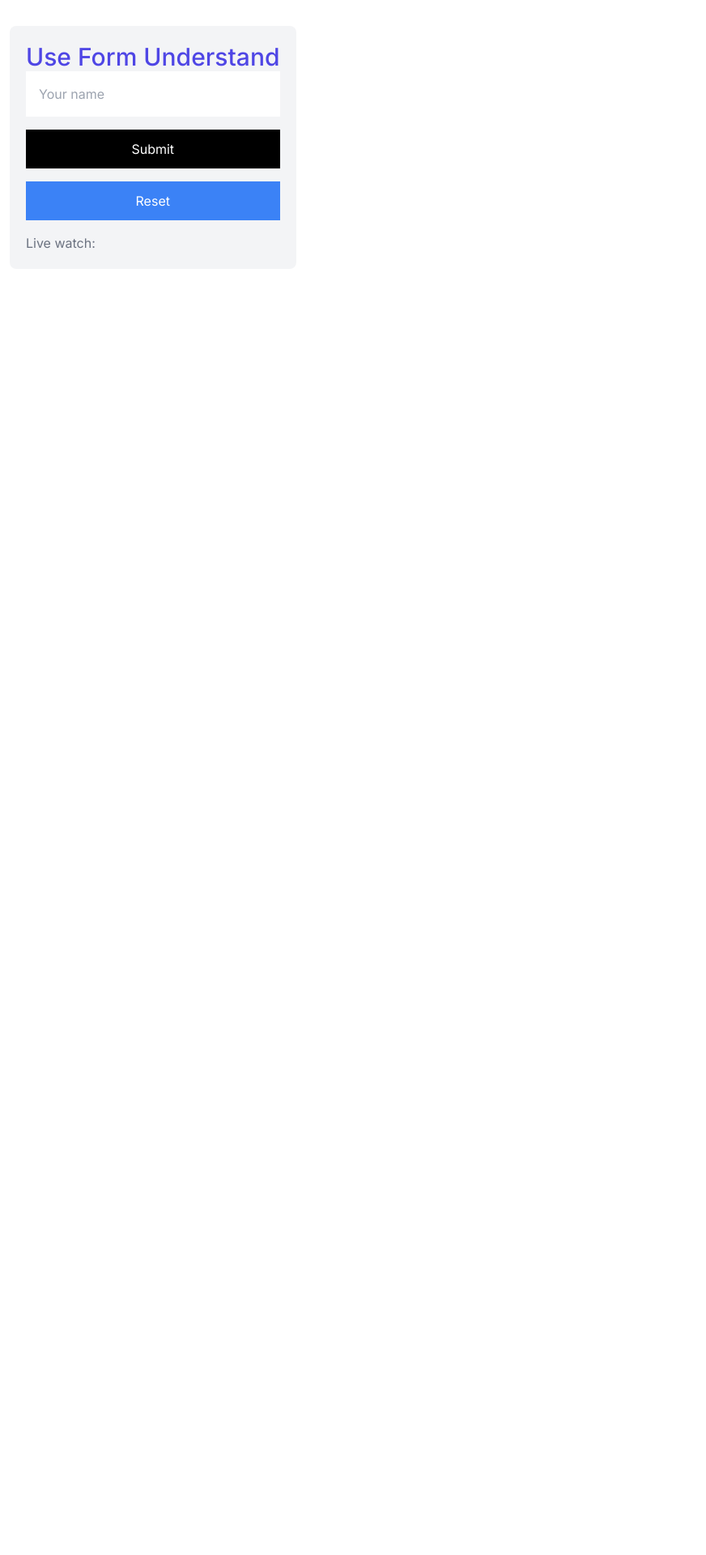
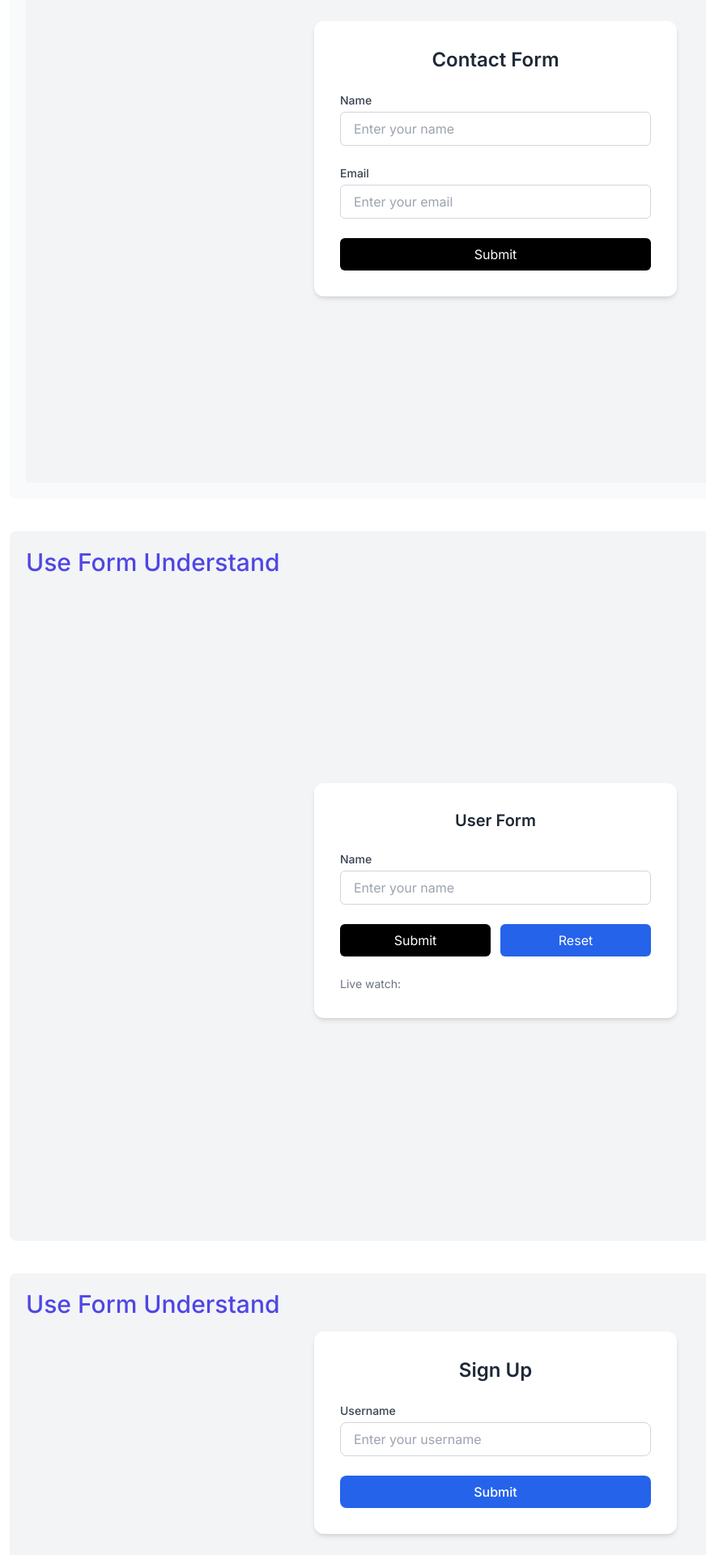
Before and after one commit to aweeshathavishanka/react-hook-form-learning, a Next.js app: page / in a window 1280 px wide. Shown: the part 300-2220 px from the top of the page at 81% size, without its empty margins (28-900 px from the left). Before the commit the page ends 800 px from the top, so only its background shows below. Built offline with nearby package versions, Linux system fonts and the light colour scheme.

Commit message:
Add CoreTrio component and enhance form layouts with improved styling and validation

```diff
--- a/app/page.tsx
+++ b/app/page.tsx
@@ -1,3 +1,4 @@
+import CoreTrio from "@/components/core-trio";
 import MyForm from "@/components/MyForm";
 import UseForm from "@/components/use-form";
 import Image from "next/image";
@@ -5,7 +6,7 @@ import Image from "next/image";
 export default function Home() {
   return (
     <main className=" max-w-7xl mx-auto p-10">
-      <div className=" flex flex-col items-start gap-y-10">
+      <div className=" flex flex-col gap-y-10">
         <div className=" bg-gray-50 p-5 rounded-lg">
           <h1 className=" text-indigo-600 font-medium text-3xl">
             Basic React Hook Form Understand
@@ -18,6 +19,12 @@ export default function Home() {
           </h1>
           <UseForm />
         </div>
+        <div className="bg-gray-100 p-5 rounded-lg">
+          <h1 className="text-indigo-600 font-medium text-3xl">
+            Use Form Understand
+          </h1>
+          <CoreTrio />
+        </div>
       </div>
     </main>
   );
--- a/components/MyForm.tsx
+++ b/components/MyForm.tsx
@@ -14,24 +14,55 @@ export default function MyForm() {
   };
 
   return (
-    <form onSubmit={handleSubmit(onSubmit)} className=" flex flex-col gap-4">
+    <div className="min-h-screen bg-gray-100 flex items-center justify-center p-6">
+      <form
+        onSubmit={handleSubmit(onSubmit)}
+        className="bg-white shadow-md rounded-xl p-8 w-full max-w-md space-y-6">
+        <h2 className="text-2xl font-semibold text-center text-gray-800">
+          Contact Form
+        </h2>
+
+        {/* Name Field */}
+        <div>
+          <label className="block text-sm font-medium text-gray-700 mb-1">
+            Name
+          </label>
           <input
             {...register("name", { required: true })}
-        className=" p-3"
-        placeholder="Name"
+            className={`w-full px-4 py-2 border ${
+              errors.name ? "border-red-500" : "border-gray-300"
+            } rounded-md focus:outline-none focus:ring-2 focus:ring-blue-500`}
+            placeholder="Enter your name"
           />
-      {errors.name && <p>Name is required</p>}
+          {errors.name && (
+            <p className="text-sm text-red-600 mt-1">Name is required</p>
+          )}
+        </div>
 
+        {/* Email Field */}
+        <div>
+          <label className="block text-sm font-medium text-gray-700 mb-1">
+            Email
+          </label>
           <input
             {...register("email", { required: true })}
-        className=" p-3"
-        placeholder="Email"
+            className={`w-full px-4 py-2 border ${
+              errors.email ? "border-red-500" : "border-gray-300"
+            } rounded-md focus:outline-none focus:ring-2 focus:ring-blue-500`}
+            placeholder="Enter your email"
           />
-      {errors.email && <p>Email is required</p>}
+          {errors.email && (
+            <p className="text-sm text-red-600 mt-1">Email is required</p>
+          )}
+        </div>
 
-      <button type="submit" className=" bg-black p-3 text-white">
+        {/* Submit Button */}
+        <button
+          type="submit"
+          className="w-full bg-black text-white py-2 rounded-md hover:bg-gray-800 transition">
           Submit
         </button>
       </form>
+    </div>
   );
 }
--- /dev/null
+++ b/components/core-trio.tsx
@@ -0,0 +1,54 @@
+"use client";
+import React from "react";
+import { useForm } from "react-hook-form";
+
+export default function CoreTrio() {
+  const {
+    register,
+    handleSubmit,
+    formState: { errors },
+  } = useForm();
+
+  const onSubmit = (data: any) => {
+    console.log("Form Data:", data);
+  };
+
+  return (
+    <div className=" flex items-center justify-center bg-gray-100 p-4">
+      <form
+        onSubmit={handleSubmit(onSubmit)}
+        className="bg-white shadow-md rounded-xl p-8 w-full max-w-md space-y-6">
+        <h2 className="text-2xl font-semibold text-gray-800 text-center">
+          Sign Up
+        </h2>
+
+        <div>
+          <label className="block text-sm font-medium text-gray-700 mb-1">
+            Username
+          </label>
+          <input
+            {...register("username", { required: true, minLength: 3 })}
+            placeholder="Enter your username"
+            className={`w-full px-4 py-2 border ${
+              errors.username ? "border-red-500" : "border-gray-300"
+            } rounded-lg focus:outline-none focus:ring-2 focus:ring-blue-500`}
+          />
+          {errors.username?.type === "required" && (
+            <p className="text-sm text-red-600 mt-1">Username is required</p>
+          )}
+          {errors.username?.type === "minLength" && (
+            <p className="text-sm text-red-600 mt-1">
+              Minimum 3 characters required
+            </p>
+          )}
+        </div>
+
+        <button
+          type="submit"
+          className="w-full bg-blue-600 text-white font-medium py-2 px-4 rounded-lg hover:bg-blue-700 transition duration-200">
+          Submit
+        </button>
+      </form>
+    </div>
+  );
+}
--- a/components/use-form.tsx
+++ b/components/use-form.tsx
@@ -17,24 +17,51 @@ export default function UseForm() {
   const nameValue = watch("name"); // live watch
 
   return (
-    <form onSubmit={handleSubmit(onSubmit)} className=" flex flex-col gap-4">
+    <div className="min-h-screen bg-gray-100 flex items-center justify-center p-6">
+      <form
+        onSubmit={handleSubmit(onSubmit)}
+        className="bg-white p-8 rounded-xl shadow-md w-full max-w-md space-y-6">
+        <h2 className="text-xl font-semibold text-gray-800 text-center">
+          User Form
+        </h2>
+
+        <div>
+          <label className="block text-sm font-medium text-gray-700 mb-1">
+            Name
+          </label>
           <input
             {...register("name", { required: true })}
-        placeholder="Your name"
-        className=" p-4"
+            placeholder="Enter your name"
+            className={`w-full px-4 py-2 border ${
+              errors.name ? "border-red-500" : "border-gray-300"
+            } rounded-md focus:outline-none focus:ring-2 focus:ring-blue-500`}
           />
-      {errors.name && <span>Name is required</span>}
+          {errors.name && (
+            <span className="text-sm text-red-600 mt-1 block">
+              Name is required
+            </span>
+          )}
+        </div>
 
-      <button type="submit" className=" bg-black text-white p-3">
+        <div className="flex flex-col sm:flex-row gap-3">
+          <button
+            type="submit"
+            className="flex-1 bg-black text-white py-2 rounded-md hover:bg-gray-800 transition">
             Submit
           </button>
           <button
             type="button"
-        className=" bg-blue-500 text-white p-3"
+            className="flex-1 bg-blue-600 text-white py-2 rounded-md hover:bg-blue-700 transition"
             onClick={() => reset({ name: "John Doe" })}>
             Reset
           </button>
-      <p className=" text-gray-500">Live watch: {nameValue}</p>
+        </div>
+
+        <p className="text-sm text-gray-500">
+          Live watch:{" "}
+          <span className="font-medium text-gray-800">{nameValue}</span>
+        </p>
       </form>
+    </div>
   );
 }
```
Lines whose indentation alone changed are shown as unchanged.
